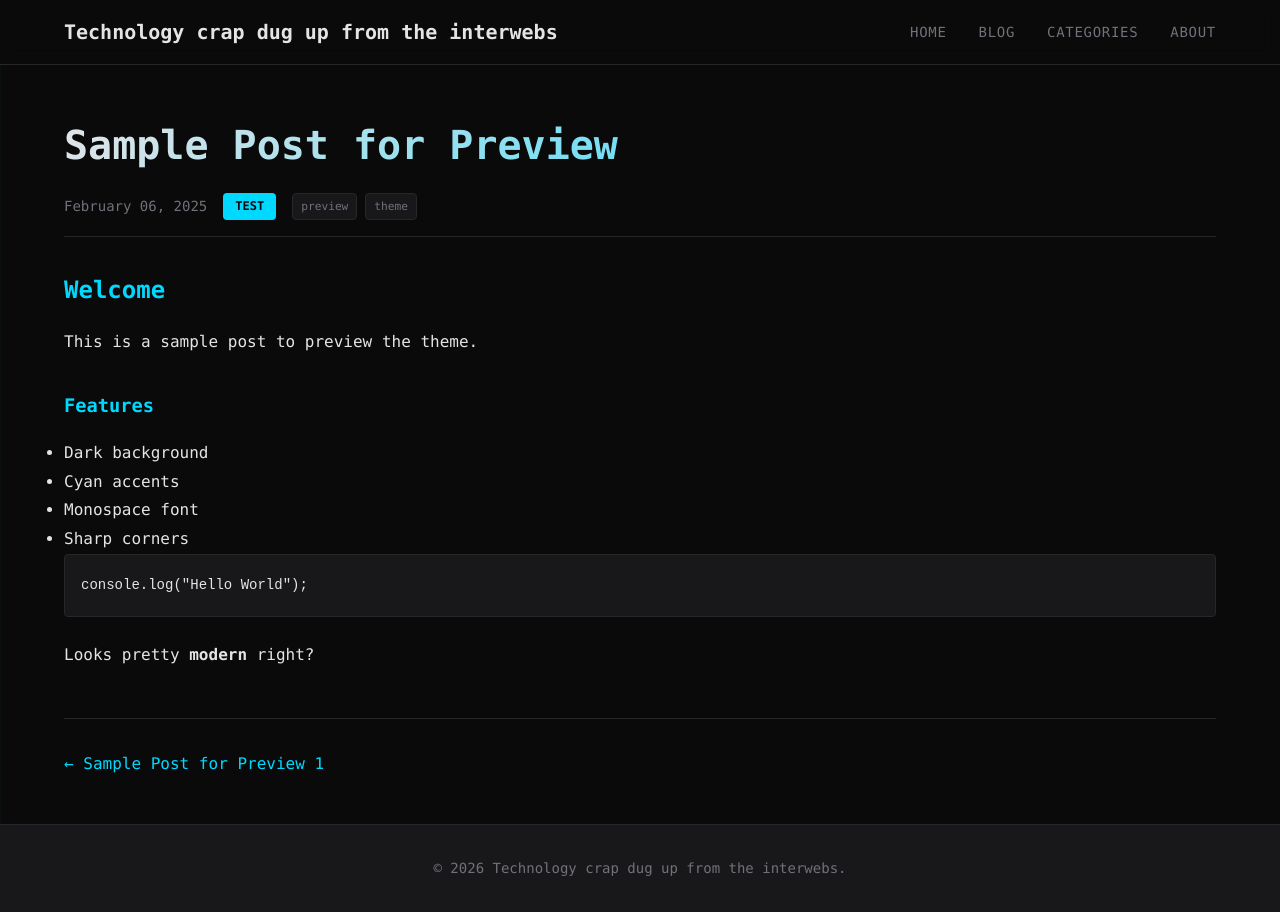
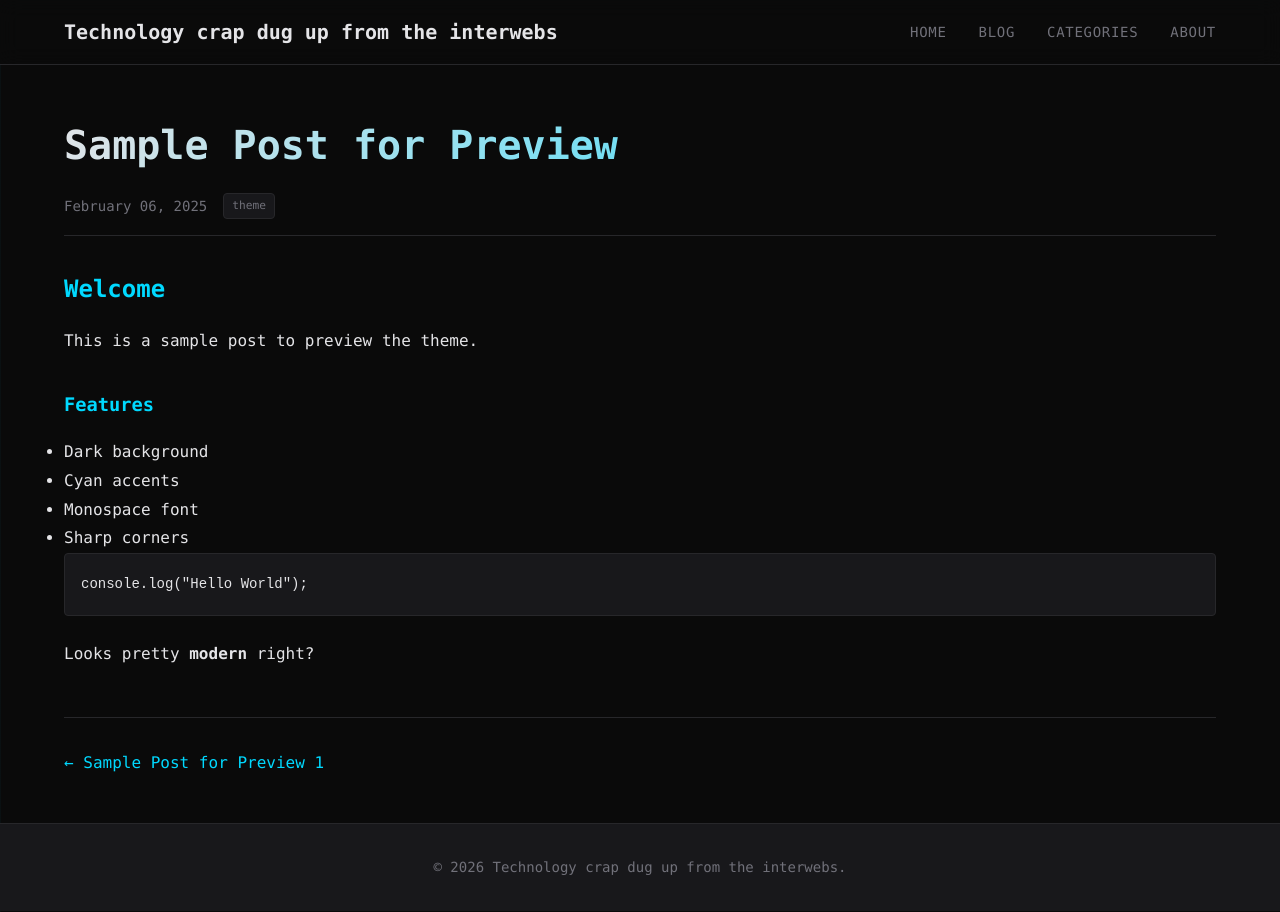
Before and after one commit to marduk191/marduk191.github.io, a Jekyll site: the page built from _posts/2025-02-06-sample-post-for-preview.md, in a window 1280 px wide. Built offline with Jekyll 4.4.1, drawn with Linux system fonts in a browser that asks for light colours.

Commit message:
Fix post template - remove category, use tags

```diff
--- a/_posts/2025-02-06-sample-post-for-preview.md
+++ b/_posts/2025-02-06-sample-post-for-preview.md
@@ -1,9 +1,9 @@
 ---
 layout: post
-title: "Sample Post for Preview"
+title: Sample Post for Preview
 date: 2025-02-06
-category: test
-tags: [preview, theme]
+tags:
+  - theme
 ---
 
 ## Welcome
```
Also changed, not shown: _posts/2025-02-06-sample-post-for-preview-1.md (+0 -1 lines), _templates/Post Template.md (+2 -3 lines), .obsidian/workspace.json.
